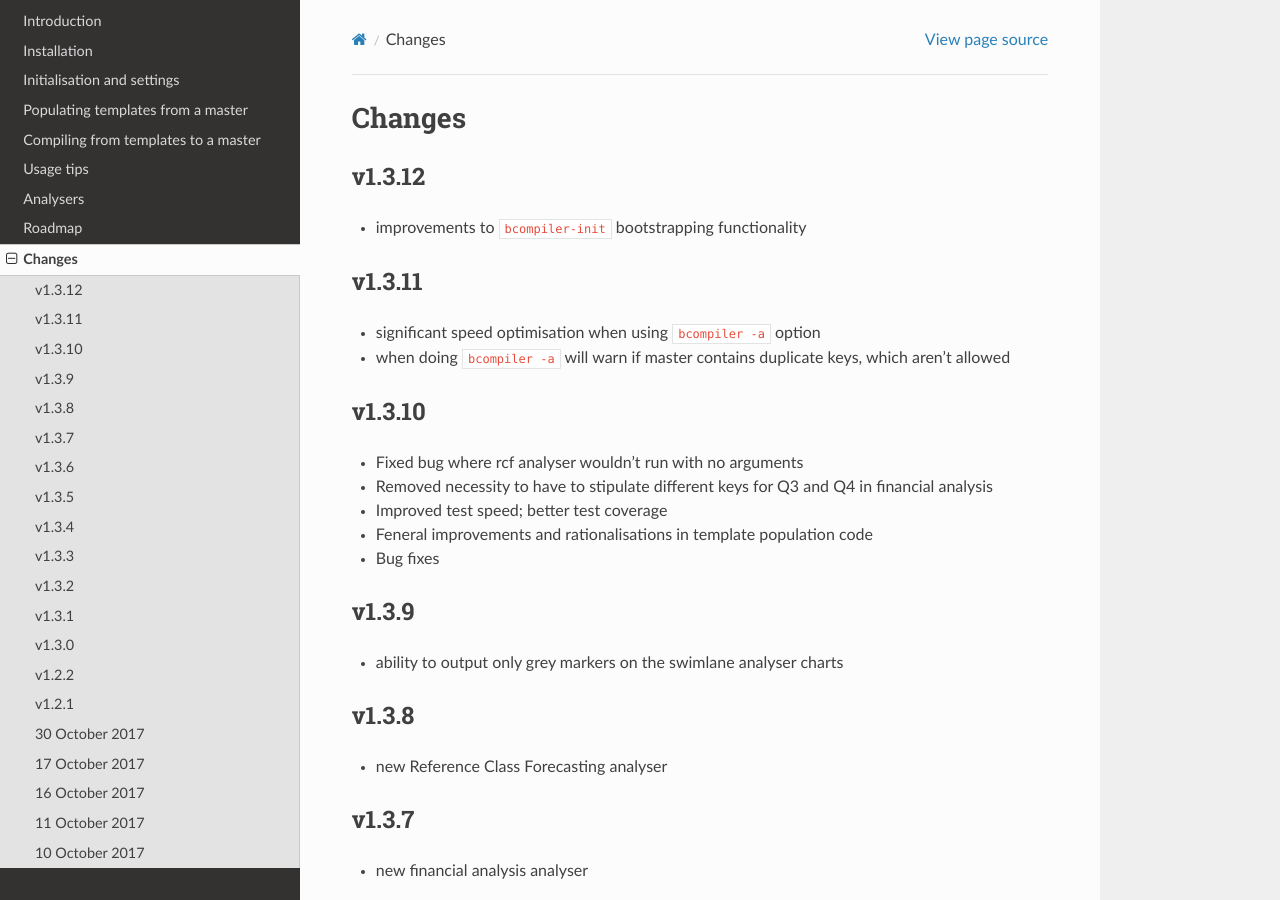
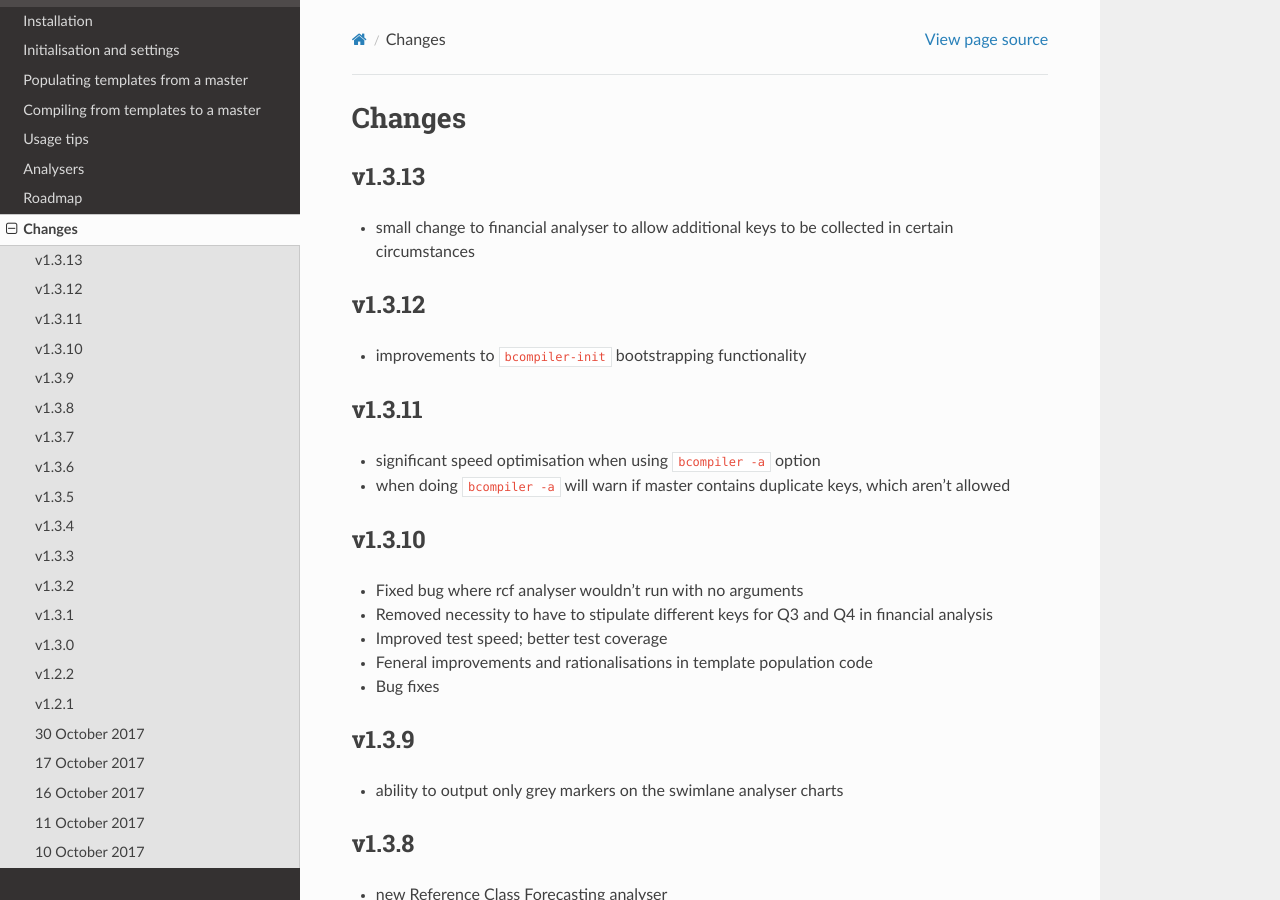
Before and after one commit to yulqen/bcompiler, a Sphinx documentation site: the page built from docs/changes.rst, in a window 1280 px wide and 900 px high. Built offline with Sphinx 7.4.7 and the Read the Docs theme 2.0.0, drawn with Linux system fonts in a browser that asks for light colours.

Commit message:
can now add ADDITIONAL capture keys to financial analyser - but no graph, and still need existing keys

```diff
--- a/docs/changes.rst
+++ b/docs/changes.rst
@@ -1,5 +1,11 @@
 Changes
 ~~~~~~~
+
+v1.3.13
+#######
+
+* small change to financial analyser to allow additional keys to be collected
+  in certain circumstances
 
 v1.3.12
 #######
```
Also changed, not shown: 1 other file.
